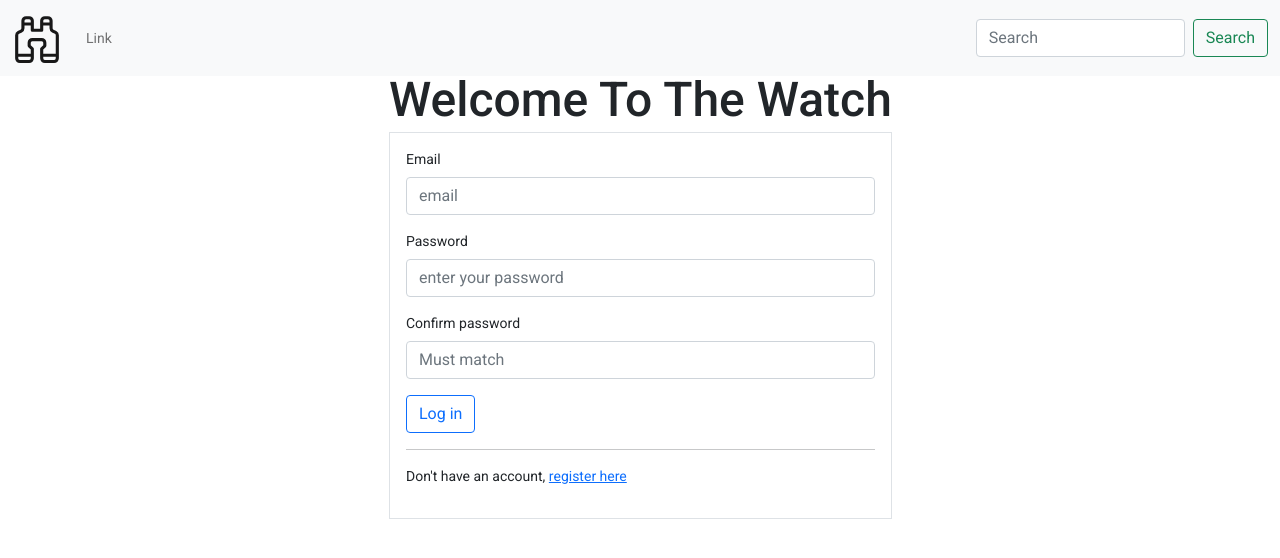
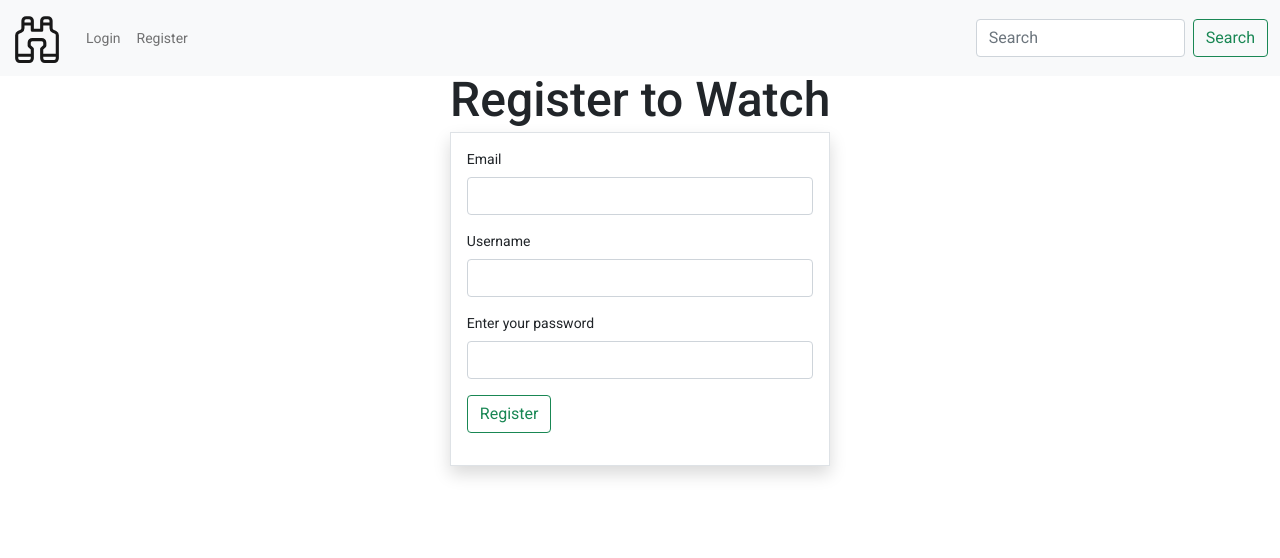
Before and after one commit to Ken-mbira/THE_WATCH_FRONT, an Angular app: page /register in a window 1280 px wide. Before the commit this address led to /. Shown: the top 558 px of the page. Built offline with nearby package versions, Linux system fonts and the light colour scheme.

Commit message:
add registration form

```diff
--- a/src/app/app-routing.module.ts
+++ b/src/app/app-routing.module.ts
@@ -1,7 +1,13 @@
 import { NgModule } from '@angular/core';
 import { RouterModule, Routes } from '@angular/router';
 
-const routes: Routes = [];
+import { LoginComponent } from './login/login.component';
+import { RegisterComponent } from './register/register.component';
+
+const routes: Routes = [
+  { path: '', component: LoginComponent},
+  { path: 'register', component: RegisterComponent}
+];
 
 @NgModule({
   imports: [RouterModule.forRoot(routes)],
--- a/src/app/app.component.html
+++ b/src/app/app.component.html
@@ -1,4 +1,4 @@
 <app-navbar></app-navbar>
 <div class="container">
-    <app-login></app-login>
+    <router-outlet></router-outlet>
 </div>
--- a/src/app/app.module.ts
+++ b/src/app/app.module.ts
@@ -7,12 +7,14 @@ import { AppComponent } from './app.component';
 import { BrowserAnimationsModule } from '@angular/platform-browser/animations';
 import { LoginComponent } from './login/login.component';
 import { NavbarComponent } from './navbar/navbar.component';
+import { RegisterComponent } from './register/register.component';
 
 @NgModule({
   declarations: [
     AppComponent,
     LoginComponent,
-    NavbarComponent
+    NavbarComponent,
+    RegisterComponent
   ],
   imports: [
     BrowserModule,
--- a/src/app/login/login.component.html
+++ b/src/app/login/login.component.html
@@ -1,18 +1,18 @@
 <div class="container-fluid d-flex justify-content-center">
     <div class="mt-2">
         <h2 class="animate__animated animate__bounceInLeft" style="font-size:6vmin">Welcome To The Watch</h2>
-        <form class="animate__animated animate__bounceIn border p-3">
+        <form class="animate__animated animate__bounceIn border p-3 shadow-lg">
             <div class="mb-3">
                 <label for="email" class="form-label">Email</label>
-                <input id="email" name="email" placeholder="email" class="form-control form-control">
+                <input id="email" name="email" placeholder="email" class="form-control form-control" type="email">
             </div>
             <div class="mb-3">
                 <label for="password1" class="form-label">Password</label>
-                <input id="password1" name="password1" placeholder="enter your password" class="form-control form-control">
+                <input id="password1" name="password1" placeholder="enter your password" class="form-control form-control" type="password">
             </div>
             <div class="mb-3">
                 <label for="password2" class="form-label">Confirm password</label>
-                <input id="password2" name="password2" placeholder="Must match" class="form-control form-control">
+                <input id="password2" name="password2" placeholder="Must match" class="form-control form-control" type="password">
             </div>
             <div class="mb-3">
                 <button class="btn btn-outline-primary">Log in</button>
--- a/src/app/navbar/navbar.component.html
+++ b/src/app/navbar/navbar.component.html
@@ -9,7 +9,10 @@
         <div class="collapse navbar-collapse" id="navbarSupportedContent">
             <ul class="navbar-nav me-auto mb-2 mb-lg-0">
                 <li class="nav-item">
-                    <a class="nav-link" href="#">Link</a>
+                    <a class="nav-link" routerLink="">Login</a>
+                </li>
+                <li class="nav-item">
+                    <a class="nav-link" routerLink="register">Register</a>
                 </li>
             </ul>
             <form class="d-flex">
--- /dev/null
+++ b/src/app/register/register.component.html
@@ -0,0 +1,22 @@
+<div class="container-fluid d-flex justify-content-center mt-2">
+    <div>
+        <h2 class="animate__animated animate__bounce" style="font-size:6vmin;">Register to Watch</h2>
+        <form class="border shadow p-3">
+            <div class="mb-3">
+                <label class="form-label" for="email">Email</label>
+                <input type="email" id="email" class="form-control">
+            </div>
+            <div class="mb-3">
+                <label class="form-label" for="username">Username</label>
+                <input type="username" id="username" class="form-control">
+            </div>
+            <div class="mb-3">
+                <label class="form-label" for="password">Enter your password</label>
+                <input type="password" id="password" class="form-control">
+            </div>
+            <div class="mb-3">
+                <button class="btn btn-outline-success">Register</button>
+            </div>
+        </form>
+    </div>
+</div>
--- /dev/null
+++ b/src/app/register/register.component.ts
@@ -0,0 +1,15 @@
+import { Component, OnInit } from '@angular/core';
+
+@Component({
+  selector: 'app-register',
+  templateUrl: './register.component.html',
+  styleUrls: ['./register.component.css']
+})
+export class RegisterComponent implements OnInit {
+
+  constructor() { }
+
+  ngOnInit(): void {
+  }
+
+}
```
Also changed, not shown: src/app/register/register.component.css (added), 1 other file (tests, documents, lock files or other folders).
